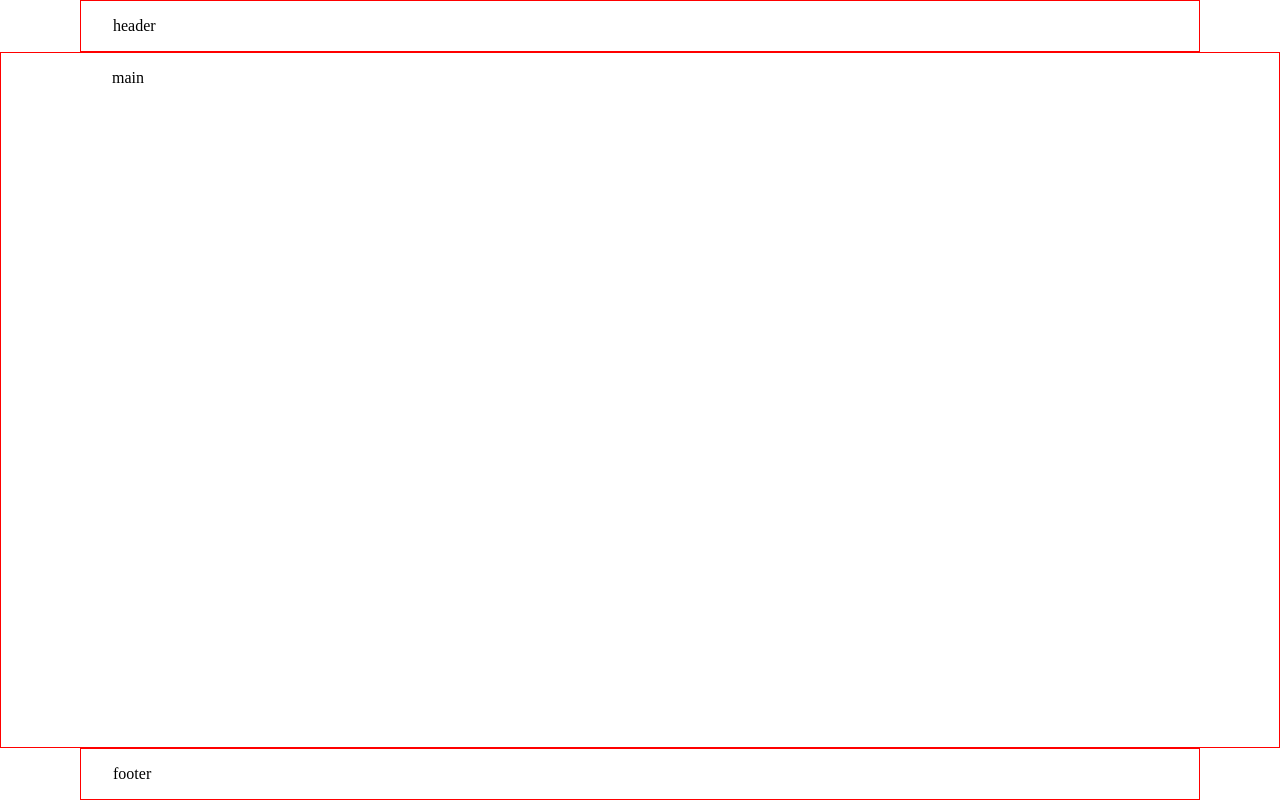
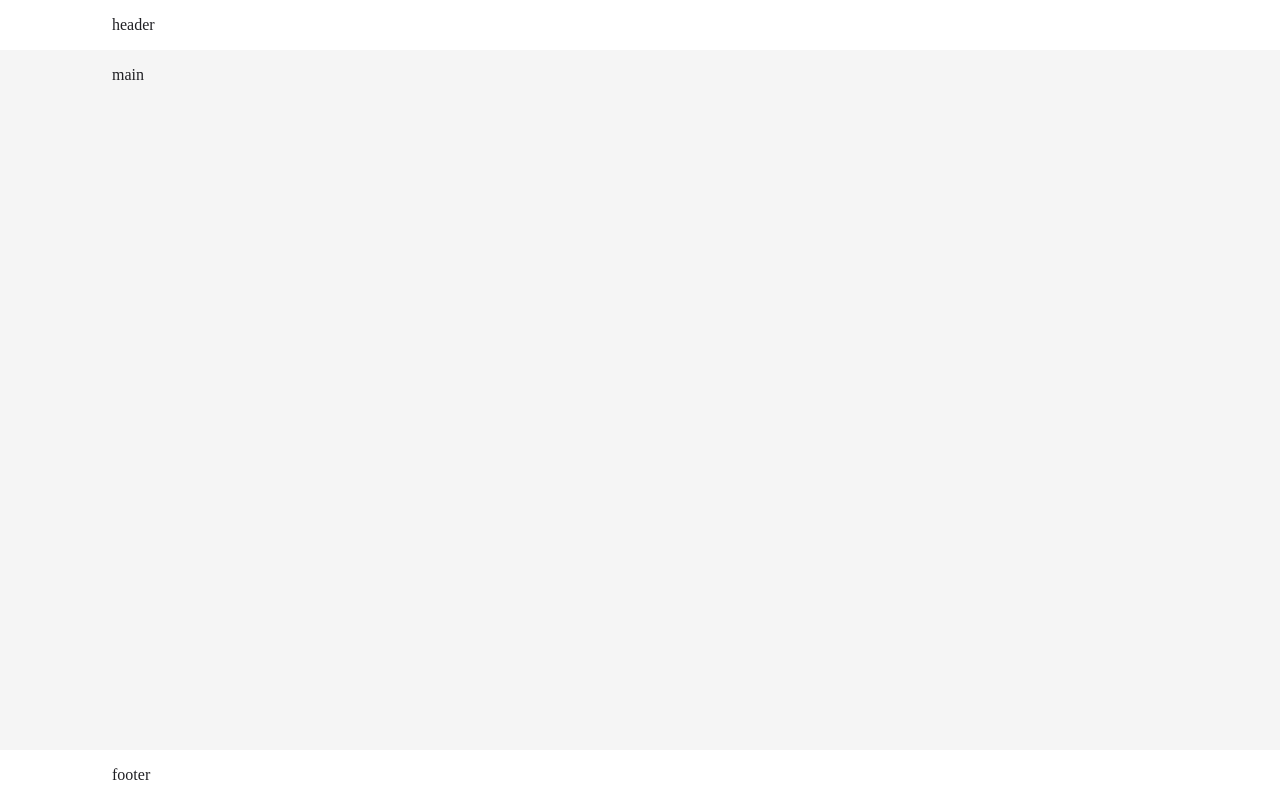
Before and after one commit to gabrielpdb/rocketseat-explorer-stage03-05-css, a plain HTML site: page index.html in a window 1280 px wide. Drawn offline with Linux system fonts and the light colour scheme.

Commit message:
Variáveis CSS

```diff
--- a/style.css
+++ b/style.css
@@ -9,14 +9,17 @@
 
 :root {
   font-size: 62.5%;
+
+  --color-base-white: #fff;
+  --color-base-gray-100: #f5f5f5;
+  --color-base-gray-300: #8d8d99;
+  --color-base-gray-900: #202024;
 }
 
 body {
   font-size: 1.6rem;
-}
-
-#app > * {
-  border: 1px solid red;
+  background-color: var(--color-base-white);
+  color: var(--color-base-gray-900);
 }
 
 #app {
@@ -33,4 +36,5 @@ body {
 
 main {
   overflow-y: scroll;
+  background-color: var(--color-base-gray-100);
 }
```
